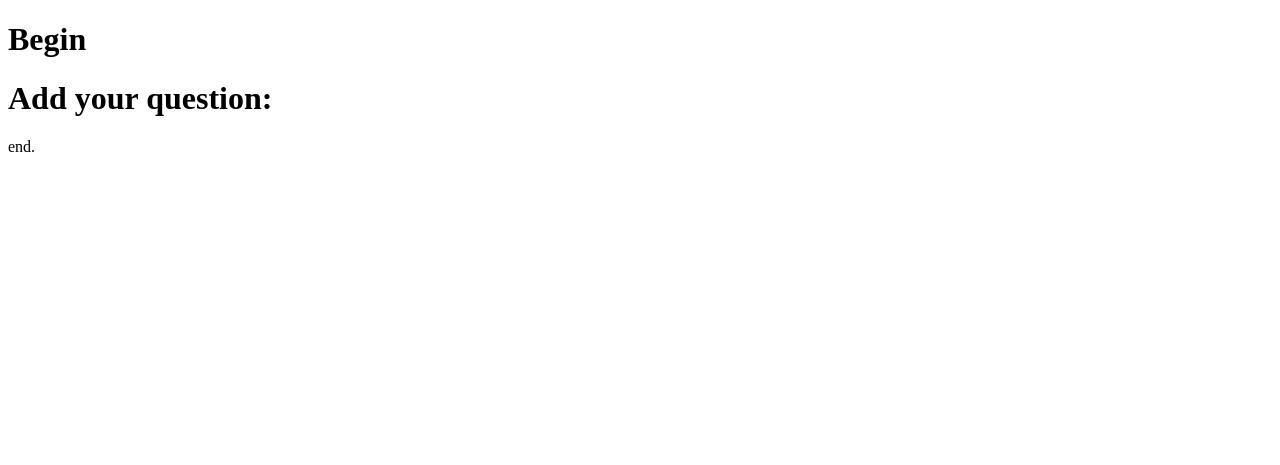
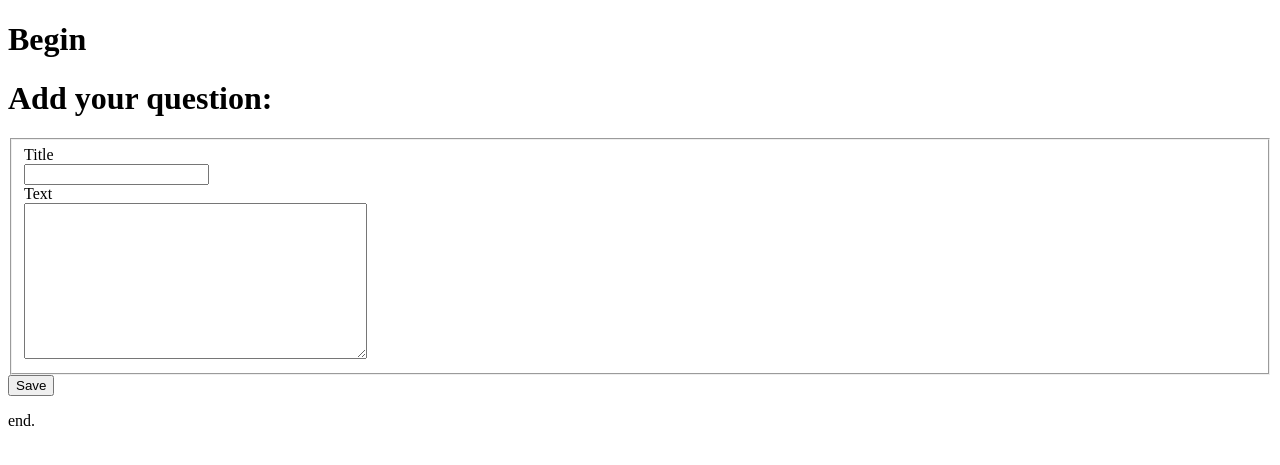
Before and after one commit to NickGitter/question-answer, a Django app: template ask/templates/ask_add.html in a window 1280 px wide. Shown: the top 465 px of the page. Run offline with Django 3.2, Linux system fonts and the light colour scheme; the template is opened without the code that fills it: values that come from a table or form of the project are taken from there, others are empty; parts of the project's set-up code (start-up, migrations or seed data) failed here and were passed over.

Commit message:
++ content in template ask_add.html.

```diff
--- a/ask/templates/ask_add.html
+++ b/ask/templates/ask_add.html
@@ -11,7 +11,25 @@ Ask
 <main>
     <h1>Add your question:</h1>
 
+    <div>
+    {% for err in form.non_field_errors %}
+        <p>{{ err }}</p>
+    {% endfor %}
+    </div>
 
-
+    <form method="post" action="/ask/">
+    {% csrf_token %}
+        <fieldset>
+        {% for field in form %}
+            <div class="ControlGroup {% if field.errors %}HasError{% endif %}">
+                <label>{{ field.label }}</label>
+                <div>{{ field }}</div>
+            </div>
+        {% endfor %}
+        </fieldset>
+        <div class="FormActions">
+            <button type="submit">Save</button>
+        </div>
+    </form>
 </main>
 {% endblock %}
```
